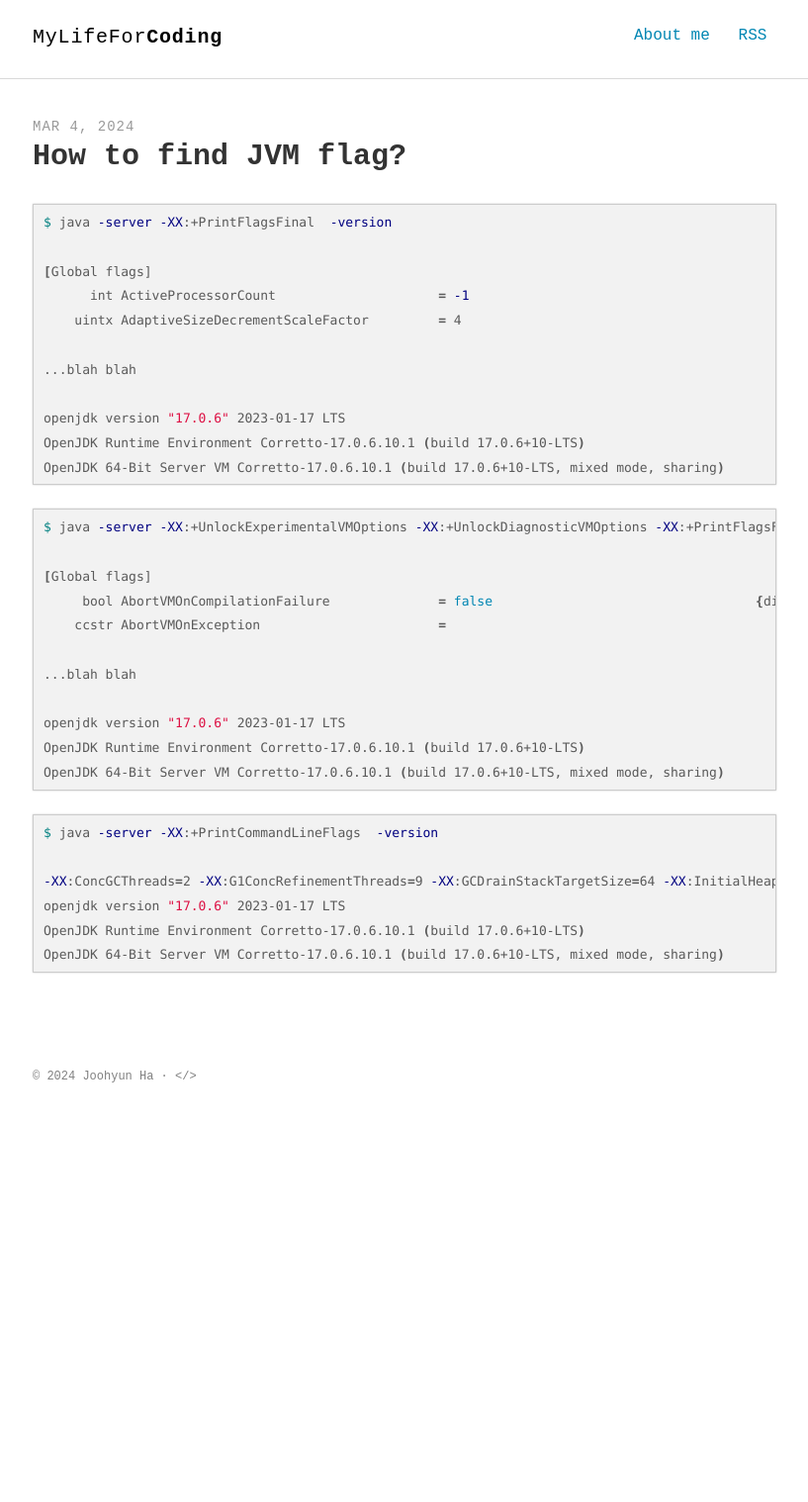
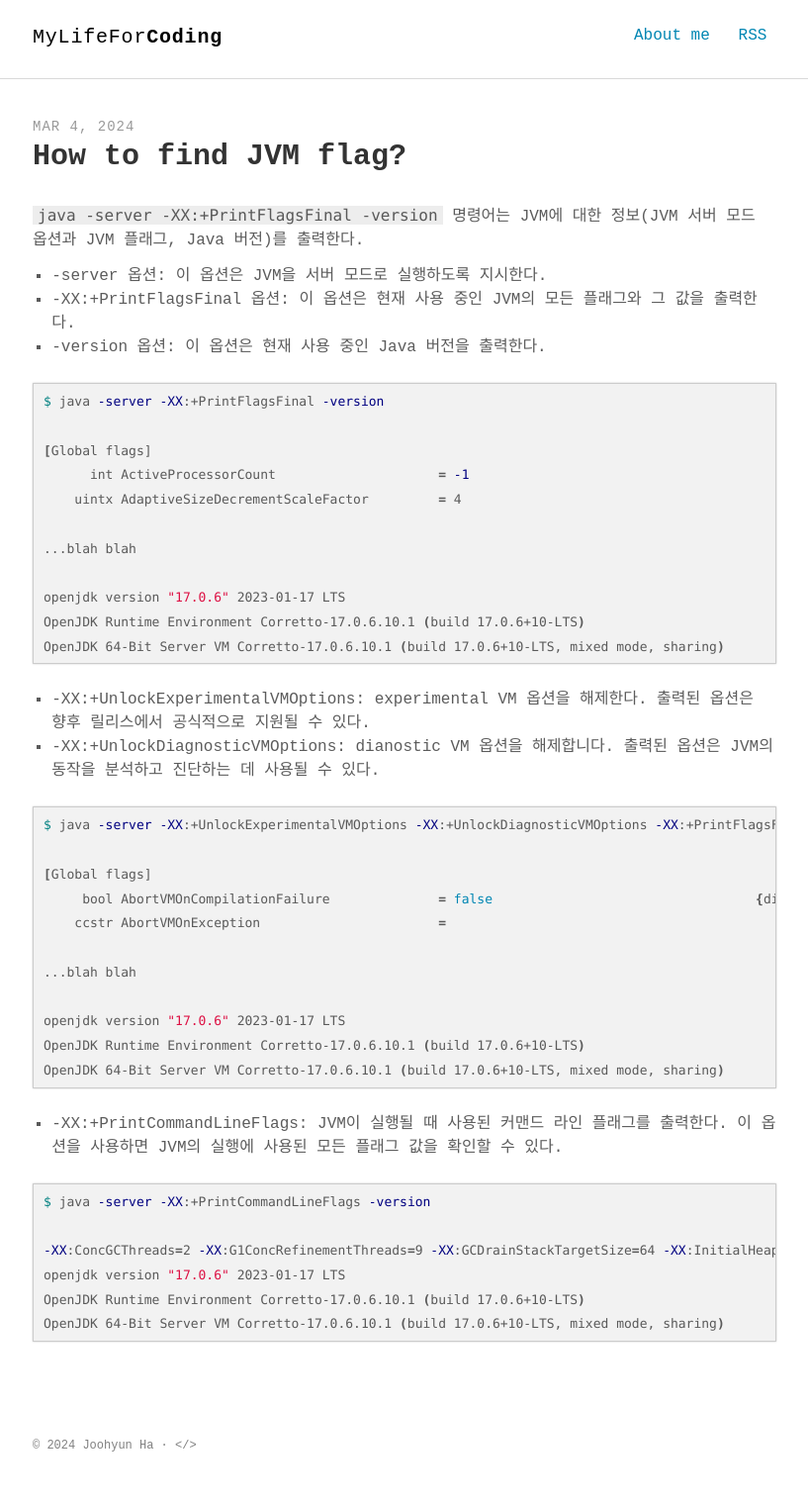
Before and after one commit to mangchhe/mangchhe.github.io, a Jekyll site: the page built from _posts/2024-03-04-how-to-find-jvm-flag.md, in a window 1280 px wide. Shown: the whole page at 99% size, without its empty margins (231-1048 px from the left). Built offline with Jekyll 4.4.1, drawn with Linux system fonts in a browser that asks for light colours; some web fonts are replaced; before the commit the page ends 1145 px from its top, so only the background shows below that.

Commit message:
update(how to find jvm flag): add description

````diff
--- a/_posts/2024-03-04-how-to-find-jvm-flag.md
+++ b/_posts/2024-03-04-how-to-find-jvm-flag.md
@@ -5,8 +5,14 @@ categories: java
 tags: java
 ---
 
+`java -server -XX:+PrintFlagsFinal  -version` 명령어는 JVM에 대한 정보(JVM 서버 모드 옵션과 JVM 플래그, Java 버전)를 출력한다.
+
+- -server 옵션: 이 옵션은 JVM을 서버 모드로 실행하도록 지시한다.
+- -XX:+PrintFlagsFinal 옵션: 이 옵션은 현재 사용 중인 JVM의 모든 플래그와 그 값을 출력한다.
+- -version 옵션: 이 옵션은 현재 사용 중인 Java 버전을 출력한다.
+
 ```sh
-$ java -server -XX:+PrintFlagsFinal  -version
+$ java -server -XX:+PrintFlagsFinal -version
 
 [Global flags]
       int ActiveProcessorCount                     = -1                                        {product} {default}
@@ -18,6 +24,9 @@ openjdk version "17.0.6" 2023-01-17 LTS
 OpenJDK Runtime Environment Corretto-17.0.6.10.1 (build 17.0.6+10-LTS)
 OpenJDK 64-Bit Server VM Corretto-17.0.6.10.1 (build 17.0.6+10-LTS, mixed mode, sharing)
 ```
+
+- -XX:+UnlockExperimentalVMOptions: experimental VM 옵션을 해제한다. 출력된 옵션은 향후 릴리스에서 공식적으로 지원될 수 있다.
+- -XX:+UnlockDiagnosticVMOptions: dianostic VM 옵션을 해제합니다. 출력된 옵션은 JVM의 동작을 분석하고 진단하는 데 사용될 수 있다.
 
 ```sh
 $ java -server -XX:+UnlockExperimentalVMOptions -XX:+UnlockDiagnosticVMOptions -XX:+PrintFlagsFinal -version
@@ -33,8 +42,10 @@ OpenJDK Runtime Environment Corretto-17.0.6.10.1 (build 17.0.6+10-LTS)
 OpenJDK 64-Bit Server VM Corretto-17.0.6.10.1 (build 17.0.6+10-LTS, mixed mode, sharing)
 ```
 
+- -XX:+PrintCommandLineFlags: JVM이 실행될 때 사용된 커맨드 라인 플래그를 출력한다. 이 옵션을 사용하면 JVM의 실행에 사용된 모든 플래그 값을 확인할 수 있다.
+
 ```sh
-$ java -server -XX:+PrintCommandLineFlags  -version
+$ java -server -XX:+PrintCommandLineFlags -version
 
 -XX:ConcGCThreads=2 -XX:G1ConcRefinementThreads=9 -XX:GCDrainStackTargetSize=64 -XX:InitialHeapSize=536870912 -XX:MarkStackSize=4194304 -XX:MaxHeapSize=8589934592 -XX:MinHeapSize=6815736 -XX:+PrintCommandLineFlags -XX:ReservedCodeCacheSize=251658240 -XX:+SegmentedCodeCache -XX:+UseCompressedClassPointers -XX:+UseCompressedOops -XX:+UseG1GC
 openjdk version "17.0.6" 2023-01-17 LTS
````
